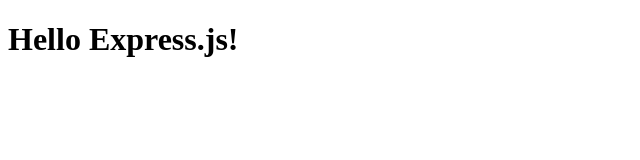
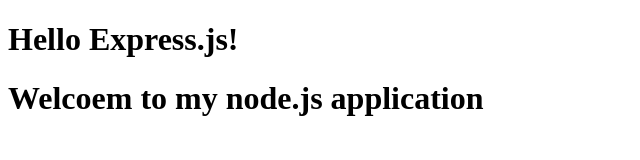
Before and after one commit to majid76/web-server, a website: page public/index.html in a window 1280 px wide. Shown: the whole page, without its empty margins (0-640 px from the left). Drawn offline with Linux system fonts and the light colour scheme.

Commit message:
added new paragraph to index.html

```diff
--- a/public/index.html
+++ b/public/index.html
@@ -6,5 +6,6 @@
 </head>
 <body>
    <h1>Hello Express.js!</h1>
+   <h1>Welcoem to my node.js application</h1>
 </body>
 </html>
```
